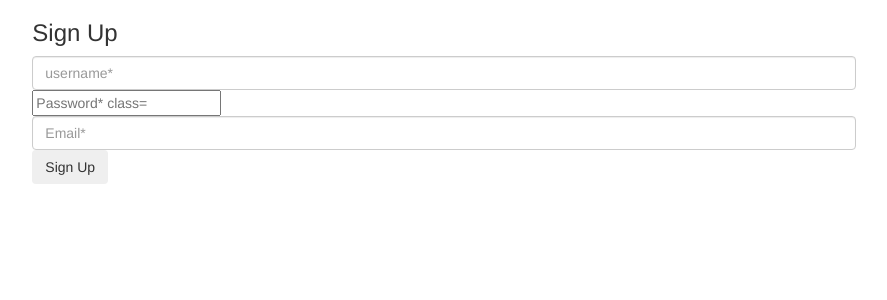
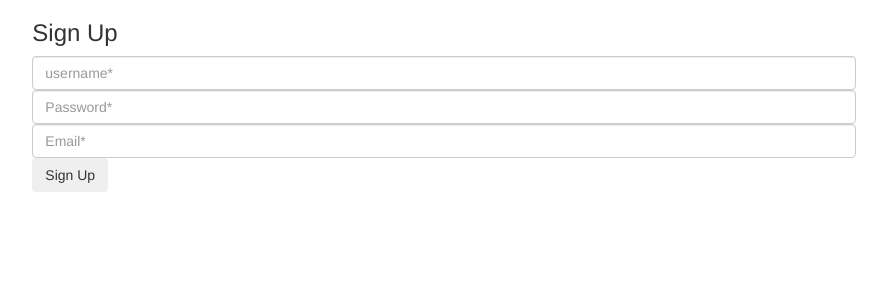
Before and after one commit to Kiptim54/book_review, a Flask app: page /signup in a window 1280 px wide. Shown: the top 300 px of the page, without its empty margins (196-1083 px from the left). Run offline with Flask 2, Linux system fonts and the light colour scheme; some libraries are stand-ins or nearby versions.

Commit message:
fixed password field

```diff
--- a/templates/index.html
+++ b/templates/index.html
@@ -17,6 +17,7 @@
 <a href="{{url_for('login')}}"> <button class="btn"> Login in </button></a>
 {% endif %}
 <br>
+<br>
 <a href="{{url_for('display_books')}}"><button>See available books</button></a>
 <br><br>
 <form action="{{url_for('search_books')}}" method="POST">
--- a/templates/signup.html
+++ b/templates/signup.html
@@ -15,7 +15,7 @@
             {% endwith %}
             <form action="{{url_for('signup')}}" method="POST" class="form-group signup_form">
                 <input type="text" placeholder='username*' name="username"  class="form-control" required>
-                <input type="password" placeholder="Password* class="form-control" name="password" required>
+                <input type="password" placeholder="Password*"" class="form-control" name="password" required>
                 <input type="email" placeholder="Email*" class="form-control" name="email" required>
                 <input type="submit" class="btn" value="Sign Up">
             </form>
```
Also changed, not shown: 3 other files.
